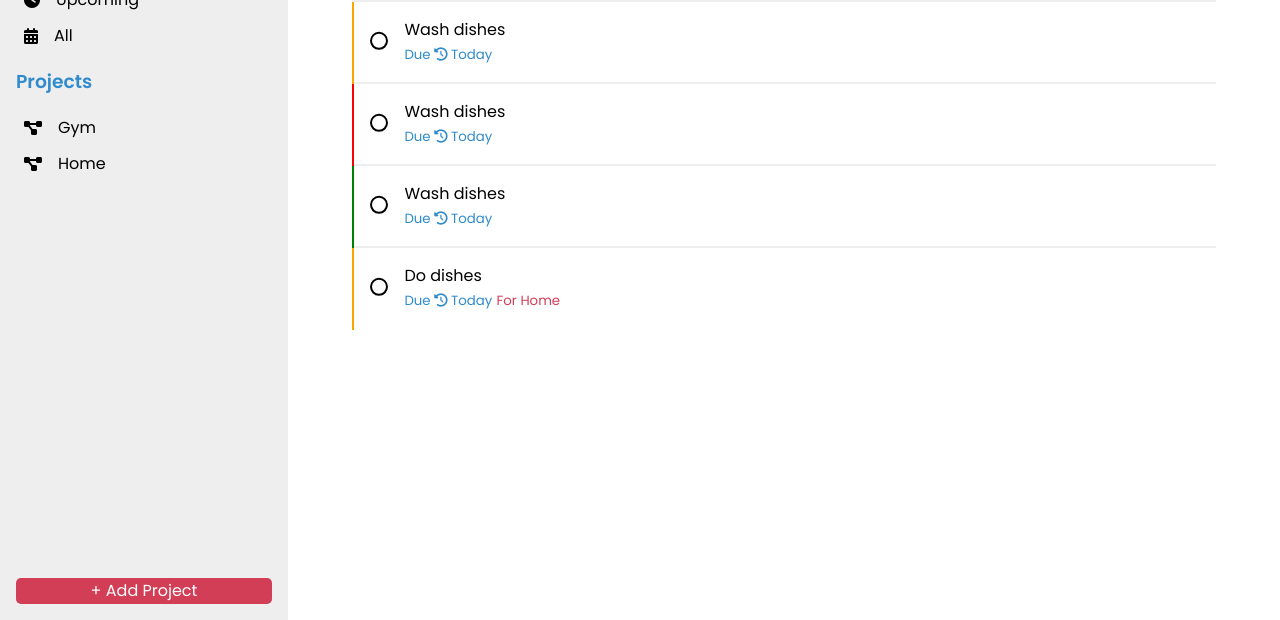
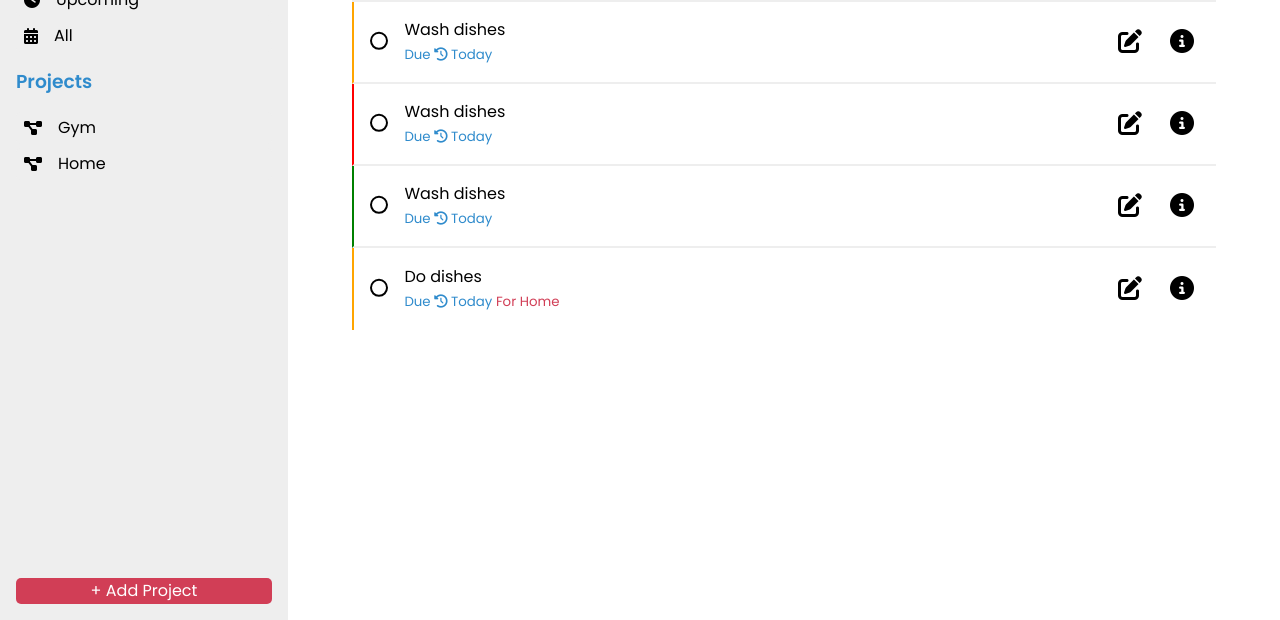
Before and after one commit to srky420/todo-list-top, a website built with webpack: page src/template.html in a window 1280 px wide. Shown: the part 180-800 px from the top of the page. Built offline with nearby package versions, Linux system fonts and the light colour scheme.

Commit message:
Add edit todo form and to details modal

```diff
--- a/src/components/API.js
+++ b/src/components/API.js
@@ -32,17 +32,17 @@ class API {
 
   // Get all projects and todos which have today as due date
   getTodosOfToday() {
-    return Storage.getAllProjects().flatMap(project => project.todos.filter(todo => isToday(todo.dueDate) && !todo.done))
+    return Storage.getAllProjects().flatMap(project => project.todos.filter(todo => isToday(todo.dueDate)))
   }
 
   // Get all projects and todos which are upcoming
   getUpcomingTodos() {
-    return Storage.getAllProjects().flatMap(project => project.todos.filter(todo => isAfter(todo.dueDate, new Date()) && !todo.done))
+    return Storage.getAllProjects().flatMap(project => project.todos.filter(todo => isAfter(todo.dueDate, new Date())))
   }
 
   // Get all projects from Storage
   getAllTodos() {
-    return Storage.getAllProjects().flatMap(project => project.todos.filter(todo => !todo.done));
+    return Storage.getAllProjects().flatMap(project => project.todos);
   }
 
   // Get all todos of a certain project
--- a/src/components/DOM.js
+++ b/src/components/DOM.js
@@ -157,34 +157,119 @@ class DOM {
     todos.forEach((todo) => {
       this.#contentBox.appendChild(this.#createDivForATodo(todo));
     });
+    console.log(todos);
   }
 
   // Render a single todo
   #createDivForATodo(todo) {
     const div = document.createElement("div");
     div.classList.add("todo");
-    const label = document.createElement("label");
-    label.addEventListener("click", () => {
-      todo.done = true;
-      label.querySelector("input").checked = true;
-      label.querySelector("input").disabled = true;
-      setTimeout(() => div.classList.add("removed-todo"), 250);
+
+    const input = document.createElement("input");
+    input.setAttribute("type", "checkbox");
+    if (todo.done) input.setAttribute("checked", true);
+    input.addEventListener("click", () => {
+      todo.done = !todo.done;
     });
-    label.innerHTML = `
-      <input type="checkbox" name="done" ${todo.done && "checked disabled"}>
-      <div class="todo-inner">
-        <p class="name">${todo.name}</p>
+
+    const todoInner = document.createElement("div");
+    todoInner.classList.add("todo-inner");
+    todoInner.innerHTML = `
+      <p class="name">${todo.name}</p>
         <p>
-          <small class="date">Due <i class="fa-solid fa-clock-rotate-left"></i> ${isToday(todo.dueDate) ? "Today" : todo.dueDate.toDateString()}</small>
+          <small class="date">
+            Due <i class="fa-solid fa-clock-rotate-left"></i> ${isToday(todo.dueDate) ? "Today" : todo.dueDate.toDateString()}
+          </small>
           <small class="project">${
             todo.projectName && "For " + todo.projectName
           }</small>
-        </p>
-      </div>`;
-    div.appendChild(label);
+      </p>
+    `;
+    div.innerHTML += `
+      <dialog class="details-dialog">
+        <h3 class="name">${todo.name}</h3>
+        <p>${todo.description}</p>
+        <p>Due Date: ${todo.dueDate.toDateString()}</p>
+        <button type="button" class="close">
+          <i class="fa-solid fa-xmark"></i>
+        </button>
+      </dialog>`;
+
+    const openModalBtn = document.createElement("button");
+    openModalBtn.addEventListener("click", (e) => {
+      div.querySelector(".details-dialog").showModal();
+    });
+    openModalBtn.innerHTML = `<i class="fa-solid fa-circle-info"></i>`;
+    openModalBtn.classList.add("todo-inner-btn");
+
+    div.innerHTML += `
+      <dialog class="edit-dialog">
+        <h2>Edit Todo</h2>
+        <form>
+          <input
+            type="text"
+            name="title"
+            id="title"
+            placeholder="Todo Title..."
+            autocomplete="off"
+            value="${todo.name}"
+            required
+          />
+          <input
+            type="text"
+            name="description"
+            id="description"
+            placeholder="Todo Description..."
+            autocomplete="off"
+            value="${todo.description}"
+            required
+          />
+          <p>Priority</p>
+          <div class="radio-div">
+            <div>
+              <input type="radio" name="priority" id="low" value="0" ${todo.priority === 0 && "checked"} required />
+              <label for="low" id="low-priority-label">Low</label>
+            </div>
+            <div>
+              <input type="radio" name="priority" id="medium" value="1" ${todo.priority === 1 && "checked"} required/>
+              <label for="medium" id="medium-priority-label">Medium</label>
+            </div>
+            <div>
+              <input type="radio" name="priority" id="high" value="2" ${todo.priority === 2 && "checked"} required />
+              <label for="high" id="high-priority-label">High</label>
+            </div>
+          </div>
+
+          <label for="due-date" id="due-date-label">Due Date</label>
+          <input type="date" name="due-date" id="due-date" required />
+          <button type="submit">Edit Todo</button>
+        </form>
+        <button type="button" class="close">
+          <i class="fa-solid fa-xmark"></i>
+        </button>
+      </dialog>
+    `;
+
+    const editBtn = document.createElement("button");
+    editBtn.classList.add("todo-inner-btn");
+    editBtn.innerHTML = `<i class="fa-solid fa-pen-to-square"></i>`;
+    editBtn.addEventListener("click", (e) => {
+      div.querySelector(".edit-dialog").showModal();
+    });
+
+    div.appendChild(input);
+    div.appendChild(todoInner);
+    div.appendChild(editBtn);
+    div.appendChild(openModalBtn);
     div.classList.add(
       todo.priority === 0 ? "low" : todo.priority === 1 ? "medium" : "high"
     );
+
+    div.querySelectorAll("dialog .close")
+      .forEach(btn => btn.addEventListener("click", (e) => {
+        e.currentTarget.parentNode.close();
+      }));
+
     return div;
   }
 
--- a/src/components/Todo.js
+++ b/src/components/Todo.js
@@ -1,11 +1,12 @@
 class Todo {
-  constructor(name, description, dueDate, priority, projectName) {
+  constructor(name, description, dueDate, priority, projectName, notes) {
     this.name = name;
     this.description = description;
     this.dueDate = new Date(dueDate);
     this.priority = priority;
     this.done = false;
     this.projectName = projectName;
+    this.notes = notes === "" ? "" : notes;
   }
   toggleDone() {
     this.done = !this.done;
--- a/src/styles.css
+++ b/src/styles.css
@@ -38,7 +38,7 @@ input:focus {
   border-bottom: 2px solid var(--darkgrey);
 }
 
-input[type="radio"]:hover ~ label,
+input[type="radio"]:hover,
 input[type="checkbox"]:hover {
   cursor: pointer;
 }
@@ -167,6 +167,10 @@ aside div button:hover {
 }
 
 /* Dialog modal styles */
+dialog > * {
+  margin-bottom: 1rem;
+}
+
 dialog form {
   display: flex;
   flex-direction: column;
@@ -272,23 +276,23 @@ main h1 {
 /* Todo styles */
 .todo {
   transition: 0.25s all ease-out;
-  height: 82px;
 }
 
-.todo label {
+.todo {
   display: flex;
   gap: 1rem;
   align-items: center;
   padding: 1rem;
+  height: 82px;
   border-bottom: 2px solid var(--grey);
+  transition: 0.2s all linear;
 }
 
 .todo label:hover {
-  background-color: var(--grey);
   cursor: pointer;
 }
 
-.todo:last-child > label {
+.todo:last-child {
   border-bottom: none;
 }
 
@@ -300,12 +304,28 @@ main h1 {
   flex-grow: 1;
 }
 
+.todo-description {
+  opacity: 0;
+  visibility: hidden;
+  height: 0;
+}
+
 .todo .date {
   color: var(--darkblue);
 }
 
 .todo .project {
   color: var(--darkred)
+}
+
+.todo-inner-btn {
+  font-size: 1.5rem;
+}
+
+.todo-inner-btn:hover {
+  background-color: var(--darkblue);
+  color: white;
+  cursor: pointer;
 }
 
 .add-todo-btn {
```
